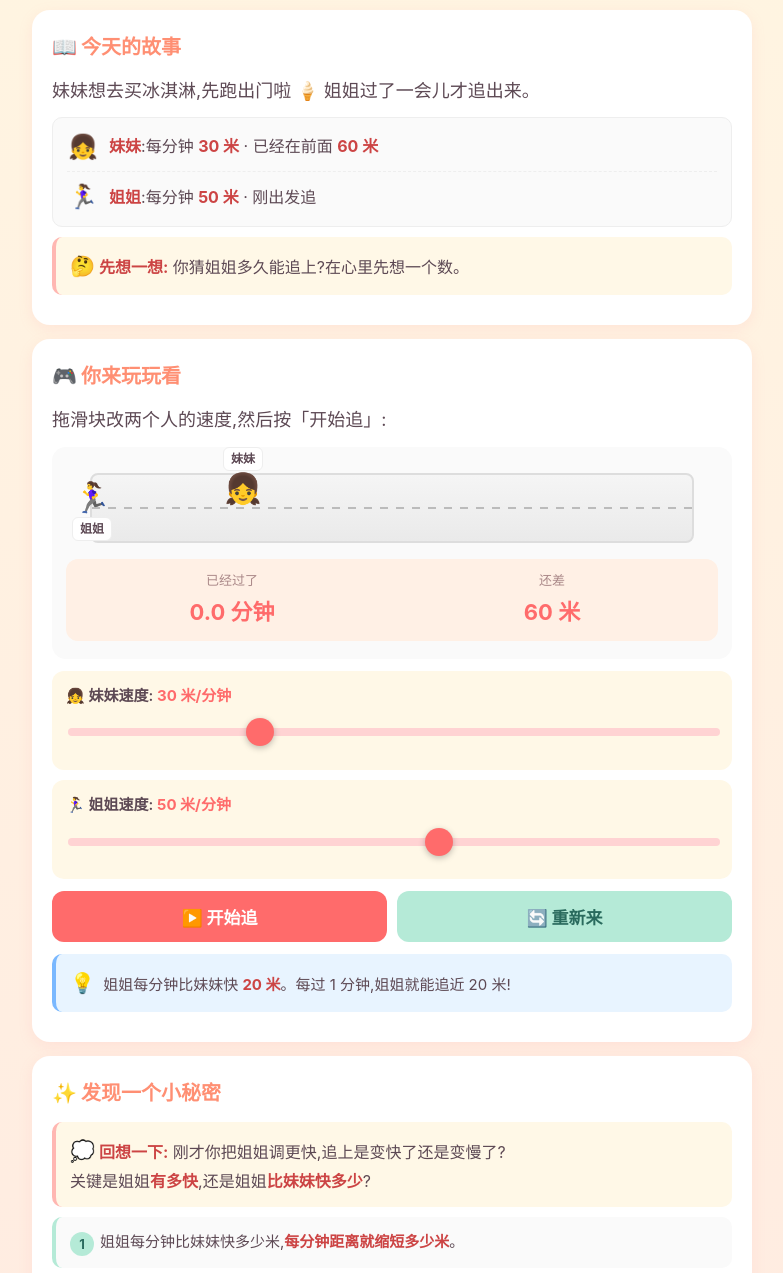
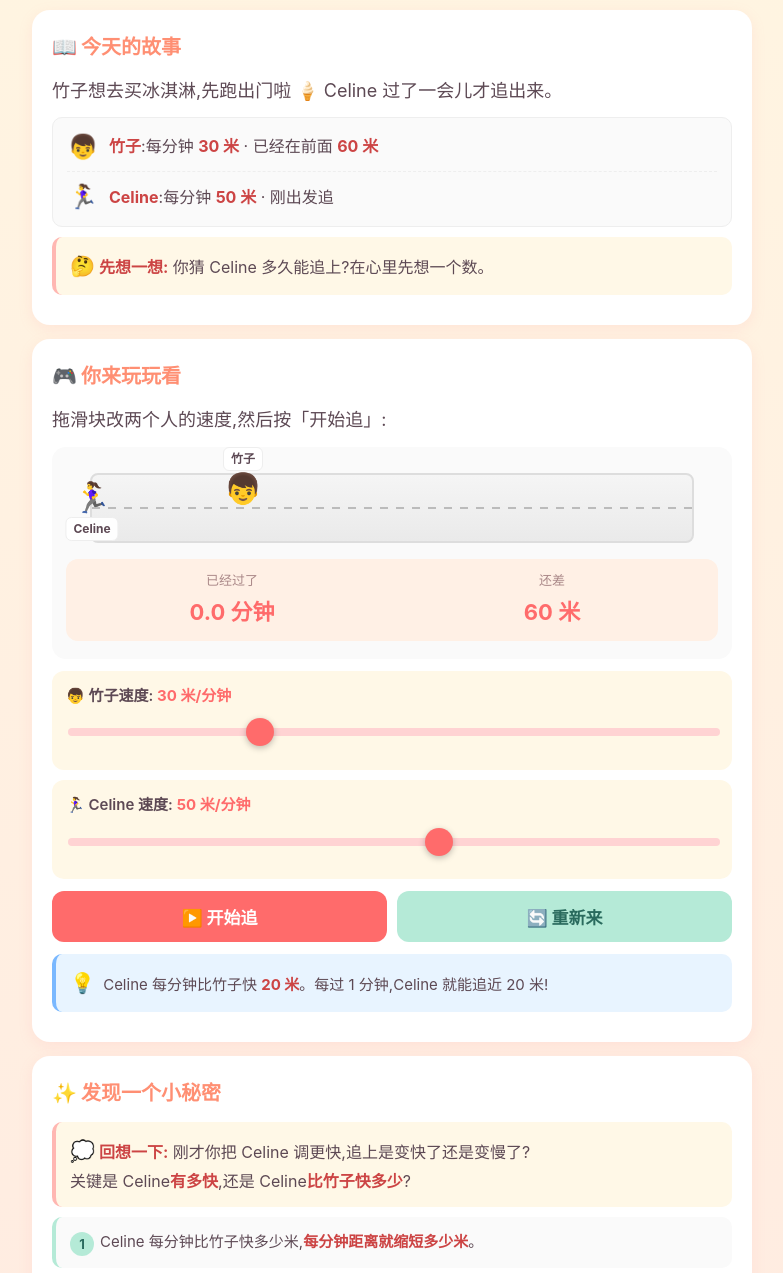
Before and after one commit to wood-zh/math-island, a plain HTML site: page catch-up-problems/level-1.html in a window 1280 px wide. Shown: the part 140-1413 px from the top of the page, without its empty margins (248-1031 px from the left). Drawn offline with Linux system fonts and the light colour scheme.

Commit message:
👨‍👧‍👦 内容规范升级:短文本/引导式 + 默认角色 Celine & 竹子
CLAUDE.md 教学原则:
- 8 条 → 10 条;新增"短文本优先""生动有趣是硬要求""准确性不让步"
- 第 1 条改为"不要介绍式讲解",显式给出反例
- 第 2 条规定主故事默认角色为 Celine(女儿)和 竹子(弟弟)

docs:
- level-template.md 自检清单增加"内容风格"分组
- student-profile.md 填入她的阅读偏好和角色偏好

追及岛 Lv1:
- 主故事 妹妹/姐姐 → 竹子 / Celine(包括动画跑道、滑块标签、动态提示)
- 中英文混排自动加空格

Co-Authored-By: Claude Opus 4.7 (1M context) <noreply@anthropic.com>

```diff
--- a/catch-up-problems/level-1.html
+++ b/catch-up-problems/level-1.html
@@ -334,14 +334,14 @@
   <!-- 卡片1:故事 -->
   <div class="card">
     <h2><span class="tip-emoji">📖</span>今天的故事</h2>
-    <p>妹妹想去买冰淇淋,先跑出门啦 🍦 姐姐过了一会儿才追出来。</p>
+    <p>竹子想去买冰淇淋,先跑出门啦 🍦 Celine 过了一会儿才追出来。</p>
     <div class="role-card">
-      <div class="role-row"><span class="role-emoji">👧</span><div><strong>妹妹</strong>:每分钟 <strong>30 米</strong> · 已经在前面 <strong>60 米</strong></div></div>
-      <div class="role-row"><span class="role-emoji">🏃‍♀️</span><div><strong>姐姐</strong>:每分钟 <strong>50 米</strong> · 刚出发追</div></div>
+      <div class="role-row"><span class="role-emoji">👦</span><div><strong>竹子</strong>:每分钟 <strong>30 米</strong> · 已经在前面 <strong>60 米</strong></div></div>
+      <div class="role-row"><span class="role-emoji">🏃‍♀️</span><div><strong>Celine</strong>:每分钟 <strong>50 米</strong> · 刚出发追</div></div>
     </div>
     <div class="think-bubble">
       <span class="tip-emoji">🤔</span><strong>先想一想:</strong>
-      你猜姐姐多久能追上?在心里先想一个数。
+      你猜 Celine 多久能追上?在心里先想一个数。
     </div>
   </div>
 
@@ -354,12 +354,12 @@
       <div class="track-wrap">
         <div class="track" id="track">
           <div class="runner" id="runner-younger">
-            <div class="runner-label">妹妹</div>
-            <div class="runner-emoji">👧</div>
+            <div class="runner-label">竹子</div>
+            <div class="runner-emoji">👦</div>
           </div>
           <div class="runner" id="runner-older">
             <div class="runner-emoji">🏃‍♀️</div>
-            <div class="runner-label">姐姐</div>
+            <div class="runner-label">Celine</div>
           </div>
         </div>
       </div>
@@ -377,11 +377,11 @@
     </div>
 
     <div class="speed-control">
-      <label>👧 妹妹速度: <span class="value"><span id="speed-younger-val">30</span> 米/分钟</span></label>
+      <label>👦 竹子速度: <span class="value"><span id="speed-younger-val">30</span> 米/分钟</span></label>
       <input type="range" id="speed-younger" min="10" max="80" value="30" step="5">
     </div>
     <div class="speed-control">
-      <label>🏃‍♀️ 姐姐速度: <span class="value"><span id="speed-older-val">50</span> 米/分钟</span></label>
+      <label>🏃‍♀️ Celine 速度: <span class="value"><span id="speed-older-val">50</span> 米/分钟</span></label>
       <input type="range" id="speed-older" min="10" max="80" value="50" step="5">
     </div>
 
@@ -392,7 +392,7 @@
 
     <div class="hint" id="dynamic-hint">
       <span class="tip-emoji">💡</span>
-      <span id="hint-text">姐姐每分钟比妹妹快 <strong>20 米</strong>。每过 1 分钟,姐姐就能追近 20 米!</span>
+      <span id="hint-text">Celine 每分钟比竹子快 <strong>20 米</strong>。每过 1 分钟,Celine 就能追近 20 米!</span>
     </div>
   </div>
 
@@ -401,10 +401,10 @@
     <h2><span class="tip-emoji">✨</span>发现一个小秘密</h2>
     <div class="think-bubble">
       <span class="tip-emoji">💭</span><strong>回想一下:</strong>
-      刚才你把姐姐调更快,追上是变快了还是变慢了?<br>
-      关键是姐姐<strong>有多快</strong>,还是姐姐<strong>比妹妹快多少</strong>?
+      刚才你把 Celine 调更快,追上是变快了还是变慢了?<br>
+      关键是 Celine<strong>有多快</strong>,还是 Celine<strong>比竹子快多少</strong>?
     </div>
-    <div class="step"><span class="step-num">1</span>姐姐每分钟比妹妹快多少米,<strong>每分钟距离就缩短多少米</strong>。</div>
+    <div class="step"><span class="step-num">1</span>Celine 每分钟比竹子快多少米,<strong>每分钟距离就缩短多少米</strong>。</div>
     <div class="step"><span class="step-num">2</span>这个「快多少」叫做 <strong>速度差</strong>。</div>
     <div class="step"><span class="step-num">3</span>用「距离差」除以「速度差」,就是要追多久!</div>
 
@@ -512,9 +512,9 @@
     hintBox.classList.remove('success', 'warning');
     if (diff <= 0) {
       hintBox.classList.add('warning');
-      hintText.innerHTML = `⚠️ 姐姐 (${state.speedOlder}) 没有妹妹 (${state.speedYounger}) 快,追不上!把姐姐调快试试~`;
+      hintText.innerHTML = `⚠️ Celine (${state.speedOlder}) 没有竹子 (${state.speedYounger}) 快,追不上!把 Celine 调快试试~`;
     } else {
-      hintText.innerHTML = `姐姐每分钟比妹妹快 <strong>${diff} 米</strong>。每过 1 分钟,姐姐就能追近 ${diff} 米!`;
+      hintText.innerHTML = `Celine 每分钟比竹子快 <strong>${diff} 米</strong>。每过 1 分钟,Celine 就能追近 ${diff} 米!`;
     }
   }
   function tick(timestamp) {
@@ -538,7 +538,7 @@
       btnStart.textContent = '🔄 再来一次';
       if (!state.caught) {
         hintBox.classList.add('warning');
-        hintText.innerHTML = `😢 妹妹跑出跑道了,没追上。把姐姐调更快试试?`;
+        hintText.innerHTML = `😢 竹子跑出跑道了,没追上。把 Celine 调更快试试?`;
       }
     }
     updatePositions();
```
Also changed, not shown: 3 other files.
